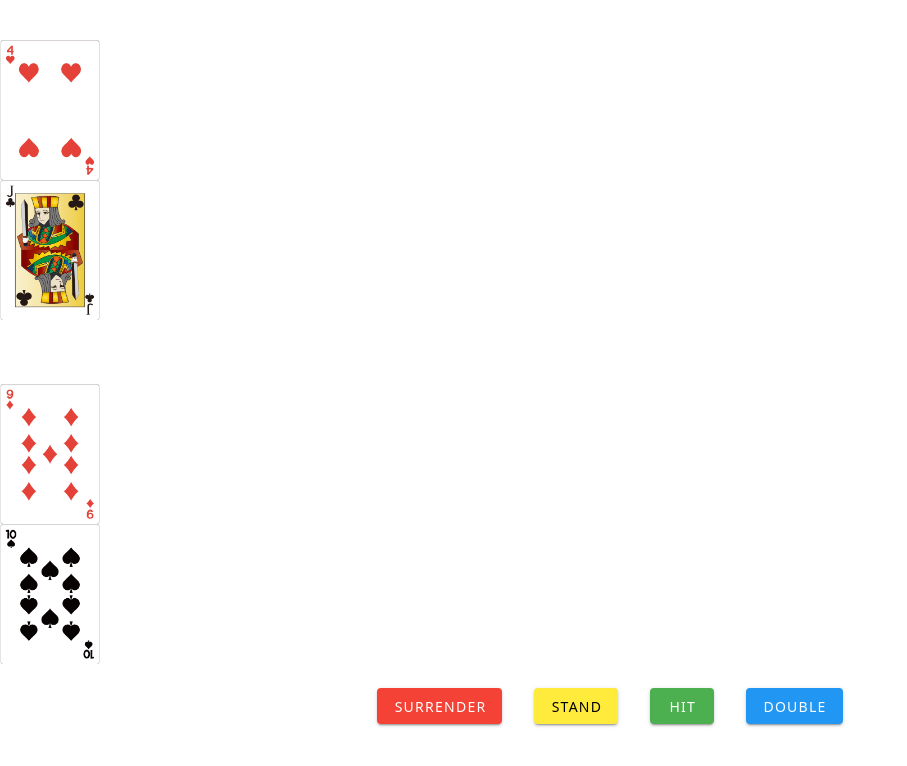
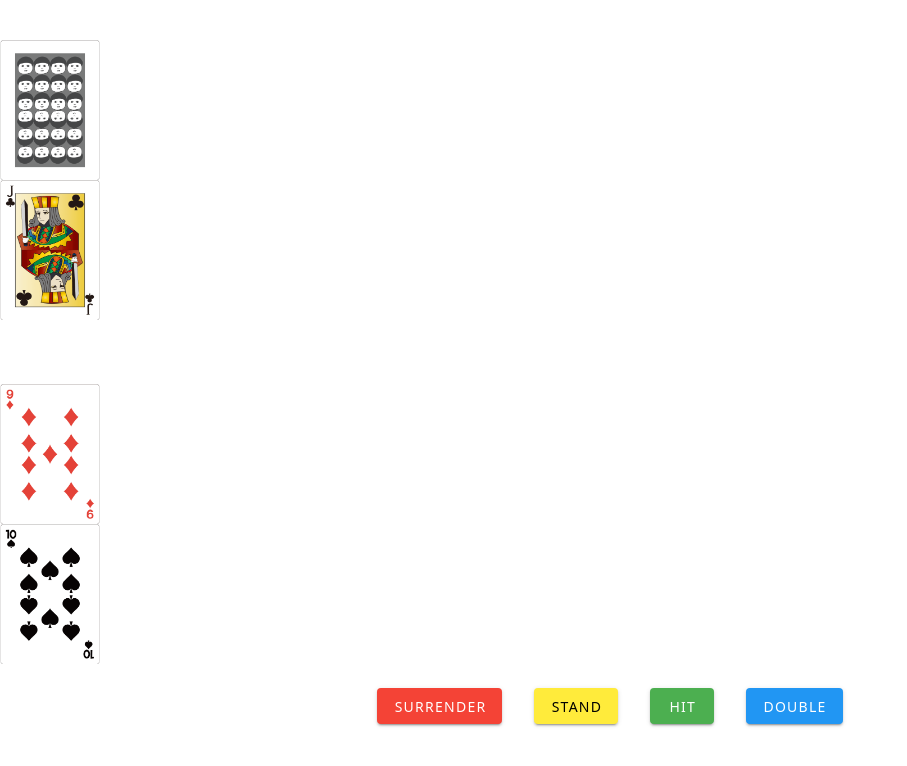
Before and after one commit to mura-work/card-game-vue, a Vue app: page /brack-jack in a window 1280 px wide. Shown: the top 766 px of the page, without its empty margins (0-907 px from the left). Built offline with nearby package versions, Linux system fonts and the light colour scheme.

Commit message:
[feat] ディーラーの1枚目は伏せておき、プレイヤーの1ターン目が終了したら表にする

```diff
--- a/src/components/PlayerHandCard.vue
+++ b/src/components/PlayerHandCard.vue
@@ -1,13 +1,26 @@
 <script setup lang="ts">
 import Card from "../models/Card";
 import { imageUrl } from "../utils/index";
+import CardFront from "../assets/images/cards/torannpu-omote.png";
 
-interface Props {
-  playerHands: Card[];
-  playerName: String;
-  playerPoint: Number;
-}
-const { playerHands, playerName, playerPoint } = defineProps<Props>();
+const { playerHands, playerName, playerPoint, isCardFront } = defineProps({
+  playerHands: {
+    type: Array,
+    default: () => [],
+  },
+  playerName: {
+    type: String,
+    default: '',
+  },
+  playerPoint: {
+    type: Number,
+    default: 0,
+  },
+  isCardFront: {
+    type: Boolean,
+    default: false,
+  },
+});
 </script>
 
 <template>
@@ -16,8 +29,17 @@ const { playerHands, playerName, playerPoint } = defineProps<Props>();
       {{ playerName }}：{{ playerPoint ?? "--" }} pt
     </h2>
     <div class="w-auto h-auto">
-      <template v-for="card in playerHands" :key="card.imageId">
+      <template v-for="(card, i) in playerHands" :key="card.imageId">
         <v-img
+          v-if="isCardFront && i === 0"
+          class="card-front font-bold inline-block mr-8"
+          height="140"
+          width="100"
+          :src="CardFront"
+          cover
+        />
+        <v-img
+          v-else
           class="font-bold inline-block mr-8"
           height="140"
           width="100"
--- a/src/pages/BrackJack.vue
+++ b/src/pages/BrackJack.vue
@@ -66,6 +66,7 @@ let alertDialog = reactive({
   text: "",
 });
 const displayHelpActions = ref(false);
+const isPlayerOneTurnEnd = ref(false);
 
 onMounted(() => {
   const gamePoint = getGamePointFromSession();
@@ -104,6 +105,7 @@ const confirmBettingPoint = () => {
 const hit = () => {
   const newCard = deck.pick();
   playerHands.push(newCard);
+  isPlayerOneTurnEnd.value = true
 };
 
 const double = () => {
@@ -176,7 +178,9 @@ const surrender = () => {
 </script>
 
 <template>
-  <div class="h-screen w-screen bg-green-800 flex justify-between flex-col p-12">
+  <div
+    class="h-screen w-screen bg-green-800 flex justify-between flex-col p-12"
+  >
     <div v-if="scene === 'betting'" class="text-center">
       <h2 class="text-white font-bold text-4xl mb-16">Betting</h2>
       <div class="text-white font-bold mb-4 text-center">
@@ -201,11 +205,16 @@ const surrender = () => {
       </div>
       <span class="text-white font-bold">掛け金を入力してください。</span>
     </div>
+    <!-- ディーラーの手札 -->
     <div
       class="w-3/5 max-w-3/5 w-auto text-center"
       v-if="['actions', 'result'].includes(scene)"
     >
-      <PlayerHandCard :playerHands="dealerHands" playerName="Dealer" />
+      <PlayerHandCard
+        :playerHands="dealerHands"
+        playerName="Dealer"
+        :isCardFront="!isPlayerOneTurnEnd"
+      />
     </div>
     <!-- <div
       class="w-3/5 max-w-3/5 w-auto text-center"
@@ -216,6 +225,7 @@ const surrender = () => {
         <PlayerHandCard :playerHands="dealerHands" playerName="CPU2" />
       </div>
     </div> -->
+    <!-- プレイヤーの手札 -->
     <div
       class="max-w-3/5 w-auto w-3/5 text-center"
       v-if="['actions', 'result'].includes(scene)"
@@ -224,6 +234,7 @@ const surrender = () => {
         :playerHands="playerHands"
         playerName="Me"
         :playerPoint="playerPoint"
+        :isCardFront="false"
       />
       <div v-if="['actions', 'result'].includes(scene)">
         <v-btn @click="surrender()" class="mr-8 bg-red"> surrender </v-btn>
```
Also changed, not shown: src/assets/images/cards/torannpu-omote.png (added).
